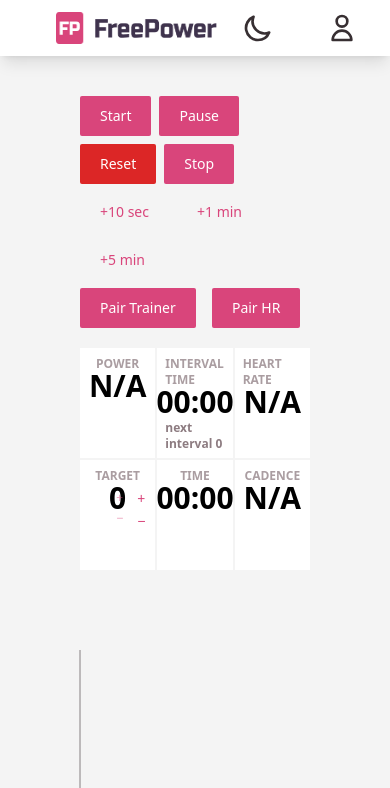
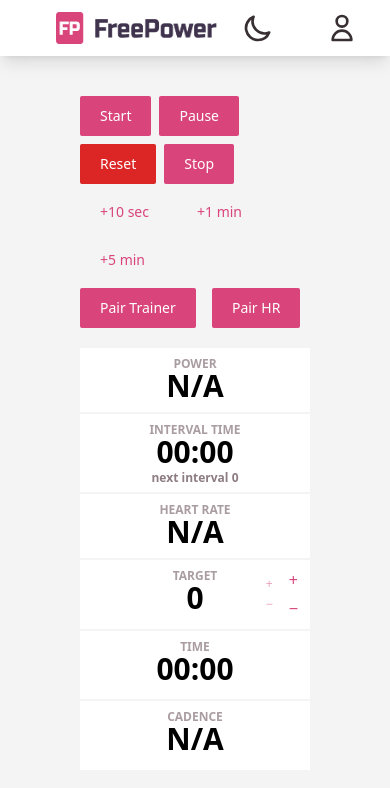
Before and after one commit to FPCycling/FreePower, a SvelteKit app: page /workout in a window 390 px wide. Shown: the top 788 px of the page. Built offline with nearby package versions, Linux system fonts and the light colour scheme; no server answers.

Commit message:
fix: responsive issues

```diff
--- a/src/components/LargeTile.svelte
+++ b/src/components/LargeTile.svelte
@@ -17,8 +17,8 @@
         <p class="text-neutral-600 font-bold text-xs sm:text-sm -mt-0.5 sm:-mt-1.5 pt-0.5 -mb-0.5">{subTitle}</p>
     {/if}
     {#if isTarget}
-        <div class="flex gap-0.5 absolute right-1 sm:right-2 top-1/4">
-            <div class="flex flex-col">
+        <div class="flex gap-0.5 absolute right-1 sm:right-2 top-1/2 -translate-y-1/2">
+            <div class="flex flex-col justify-center">
                 <button
                     title="+1%"
                     type="button"
@@ -34,19 +34,19 @@
                     >−</button
                 >
             </div>
-            <div class="flex flex-col">
+            <div class="flex flex-col justify-center">
                 <button
                     title="+5%"
                     type="button"
                     onclick={() => difficulty.update((d) => (d || 1) + 0.05)}
-                    class="text-pink-300 hover:bg-neutral-200 dark:hover:bg-neutral-800 active:bg-neutral-300 dark:active:bg-neutral-700 rounded-sm px-1.5 py-1 text-sm font-medium leading-none"
+                    class="text-pink-300 hover:bg-neutral-200 dark:hover:bg-neutral-800 active:bg-neutral-300 dark:active:bg-neutral-700 rounded-sm px-2 py-1.5 text-base font-medium leading-none"
                     >+</button
                 >
                 <button
                     title="-5%"
                     type="button"
                     onclick={() => difficulty.update((d) => (d || 1) - 0.05)}
-                    class="text-pink-300 hover:bg-neutral-200 dark:hover:bg-neutral-800 active:bg-neutral-300 dark:active:bg-neutral-700 rounded-sm px-1.5 py-1 text-sm font-medium leading-none"
+                    class="text-pink-300 hover:bg-neutral-200 dark:hover:bg-neutral-800 active:bg-neutral-300 dark:active:bg-neutral-700 rounded-sm px-2 py-1.5 text-base font-medium leading-none"
                     >−</button
                 >
             </div>
--- a/src/routes/workout/_components/Stats.svelte
+++ b/src/routes/workout/_components/Stats.svelte
@@ -12,7 +12,7 @@
 </script>
 
 <div class="grid grid-rows-2 gap-0.5 pt-5">
-    <div class="grid grid-cols-3 gap-0.5">
+    <div class="grid grid-cols-1 sm:grid-cols-2 lg:grid-cols-3 gap-0.5">
         <LargeTile title="Power">
             {formatNumber($trainerMetrics.power)}
         </LargeTile>
@@ -22,7 +22,7 @@
         <LargeTile title="Heart rate">{formatNumber($heartRate)}</LargeTile>
     </div>
 
-    <div class="grid grid-cols-3 gap-0.5">
+    <div class="grid grid-cols-1 sm:grid-cols-2 lg:grid-cols-3 gap-0.5">
         <LargeTile title="Target">{$currentWatts}</LargeTile>
         <LargeTile title="Time">{formatMs($currentTime)}</LargeTile>
         <LargeTile title="Cadence">
```
